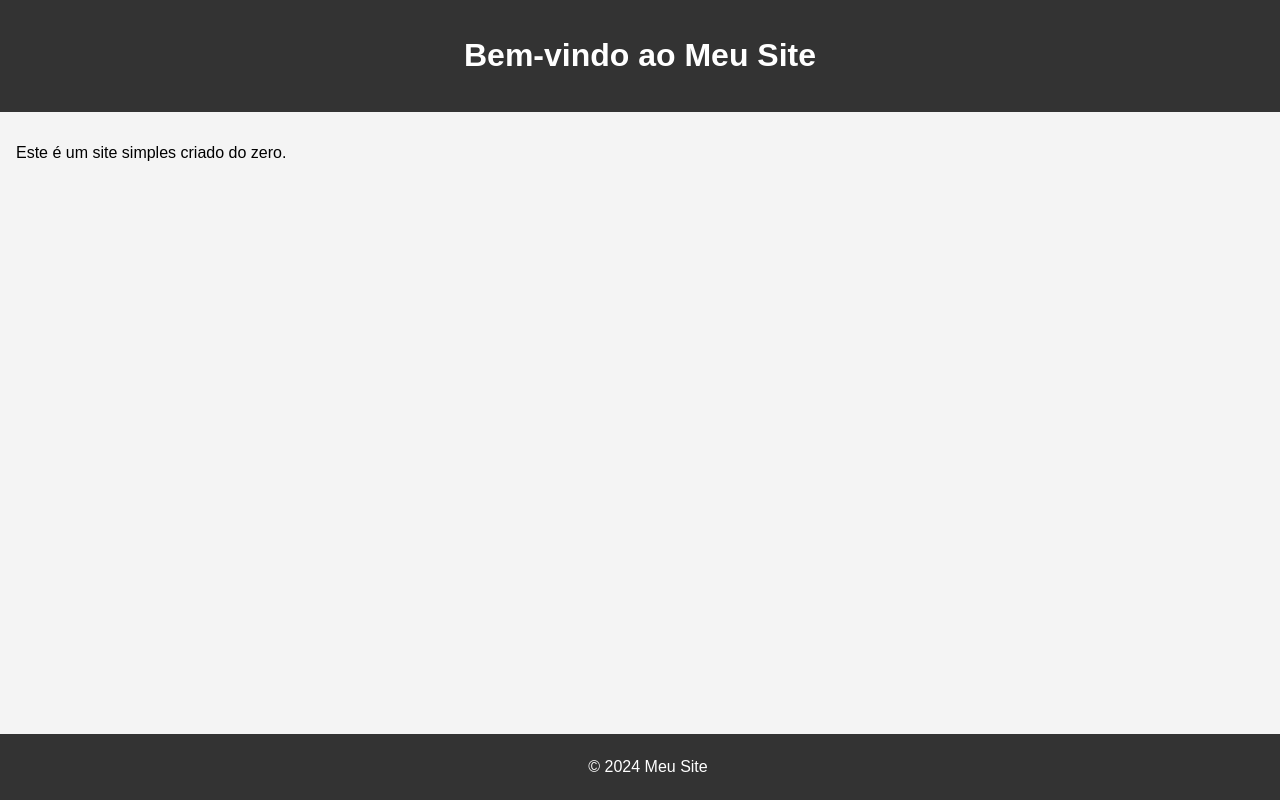
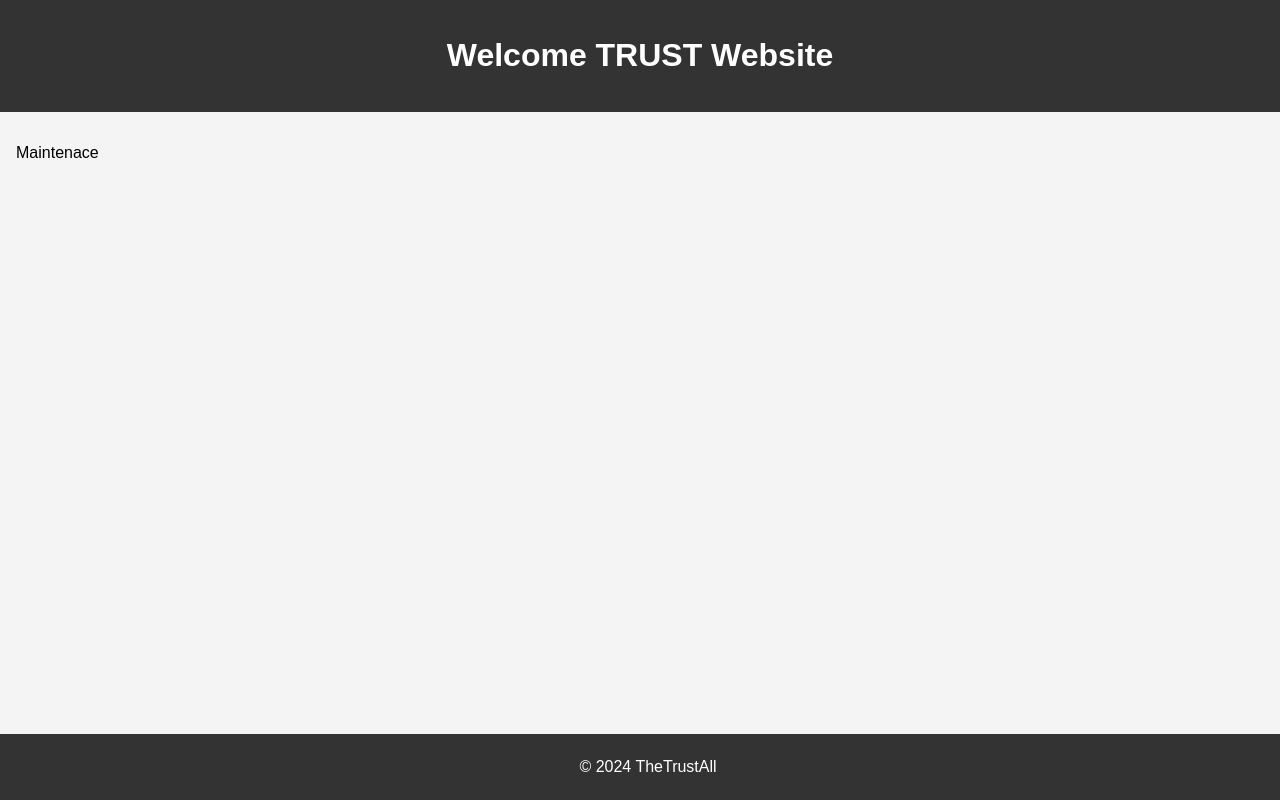
Before and after one commit to SaitoxBeats/saitoxbeats.github.io, a plain HTML site: page index.html in a window 1280 px wide. Drawn offline with Linux system fonts and the light colour scheme; files that its build step writes are made by us from their sources.

Commit message:
Update index.html

```diff
--- a/index.html
+++ b/index.html
@@ -3,18 +3,18 @@
 <head>
     <meta charset="UTF-8">
     <meta name="viewport" content="width=device-width, initial-scale=1.0">
-    <title>Meu Site</title>
+    <title>TRUST</title>
     <link rel="stylesheet" href="css/style.css">
 </head>
 <body>
     <header>
-        <h1>Bem-vindo ao Meu Site</h1>
+        <h1>Welcome TRUST Website</h1>
     </header>
     <main>
-        <p>Este é um site simples criado do zero.</p>
+        <p>Maintenace</p>
     </main>
     <footer>
-        <p>&copy; 2024 Meu Site</p>
+        <p>&copy; 2024 TheTrustAll</p>
     </footer>
 </body>
 </html>
```
